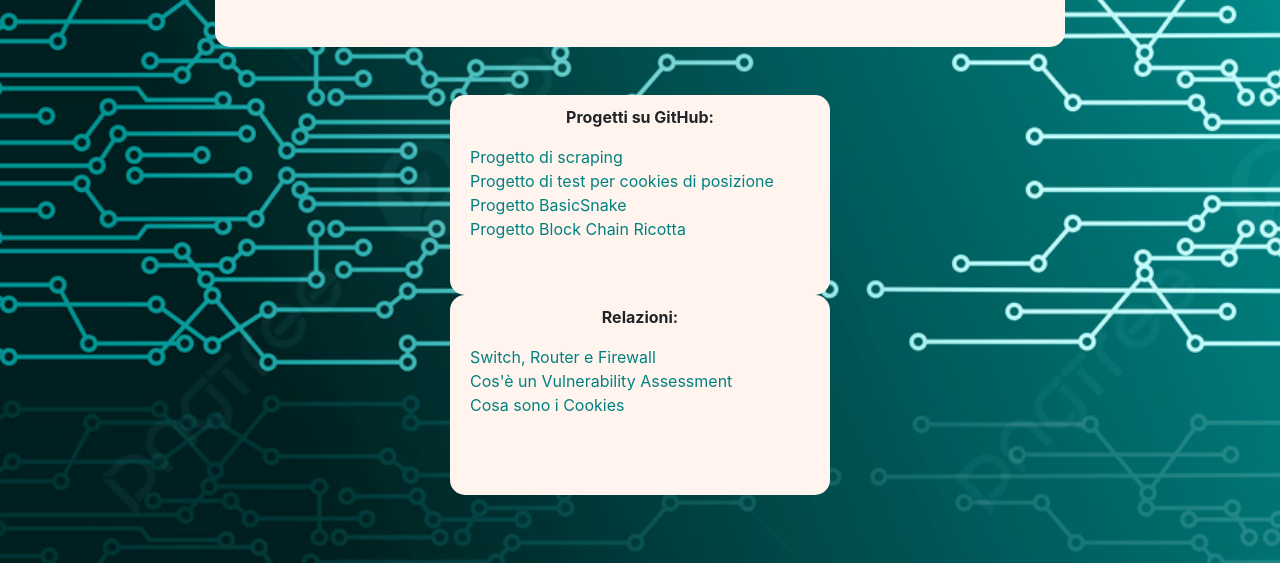
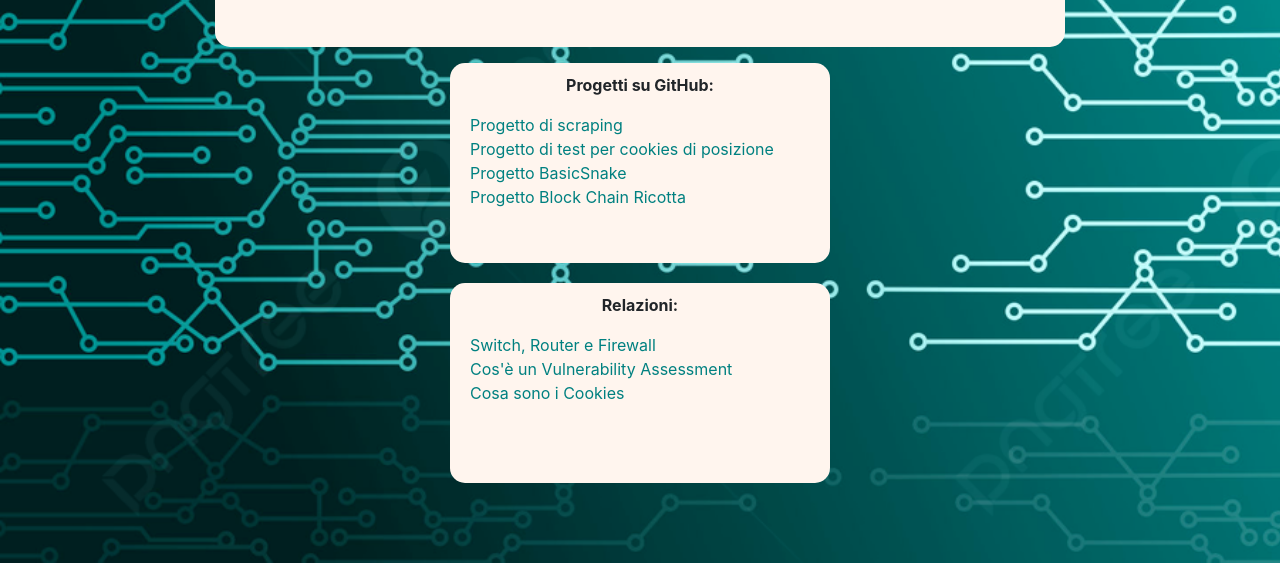
Before and after one commit to GiuliaKi/Portfolio, a plain HTML site: page Progetti.html in a window 1280 px wide. Shown: the part 237-800 px from the top of the page. Drawn offline with nearby package versions, Linux system fonts and the light colour scheme.

Commit message:
Update Progetti.html

```diff
--- a/Progetti.html
+++ b/Progetti.html
@@ -34,8 +34,8 @@
         </div>
     </div>
 
-    <div class="container mt-5 text-center">
-        <div style="width: 48%; max-width: 380px; height: 200px; background-color: #fff5ee; padding: 10px; border-radius: 15px; margin: 0 auto; text-align: center;">
+    <div class="container mt-3 text-center">
+        <div style="width: 48%; max-width: 380px; height: 200px; background-color: #fff5ee; padding: 10px; border-radius: 15px; margin: 0 auto; text-align: center; margin-bottom: 20px;">
             <p><b>Progetti su GitHub:</b></p>
             <ul style="list-style: none; padding-left: 10px;" class="text-left">
                 <li><a href="https://github.com/GiuliaKi/pycharm25Oct/blob/main/testscraping.py" style="color: #008080;">Progetto di scraping</a></li>
@@ -45,7 +45,10 @@
                 <!-- Aggiungi ulteriori progetti secondo necessità -->
             </ul>
         </div>
-        <div style="width: 48%; max-width: 380px; height: 200px; background-color: #fff5ee; padding: 10px; border-radius: 15px; margin: 0 auto; text-align: center;">
+    </div>
+
+    <div class="container mt-3 text-center">
+        <div style="width: 48%; max-width: 380px; height: 200px; background-color: #fff5ee; padding: 10px; border-radius: 15px; margin: 0 auto; text-align: center; margin-top: 20px;">
             <p><b>Relazioni:</b></p>
             <ul style="list-style: none; padding-left: 10px;" class="text-left">
                 <li><a href="Switch, Router e Firewall-Cappai Giulia.pdf" style="color: #008080;" download="Relazione_Switch_Router_Firewall_Cappai_Giulia.pdf">Switch, Router e Firewall</a></li>
```
